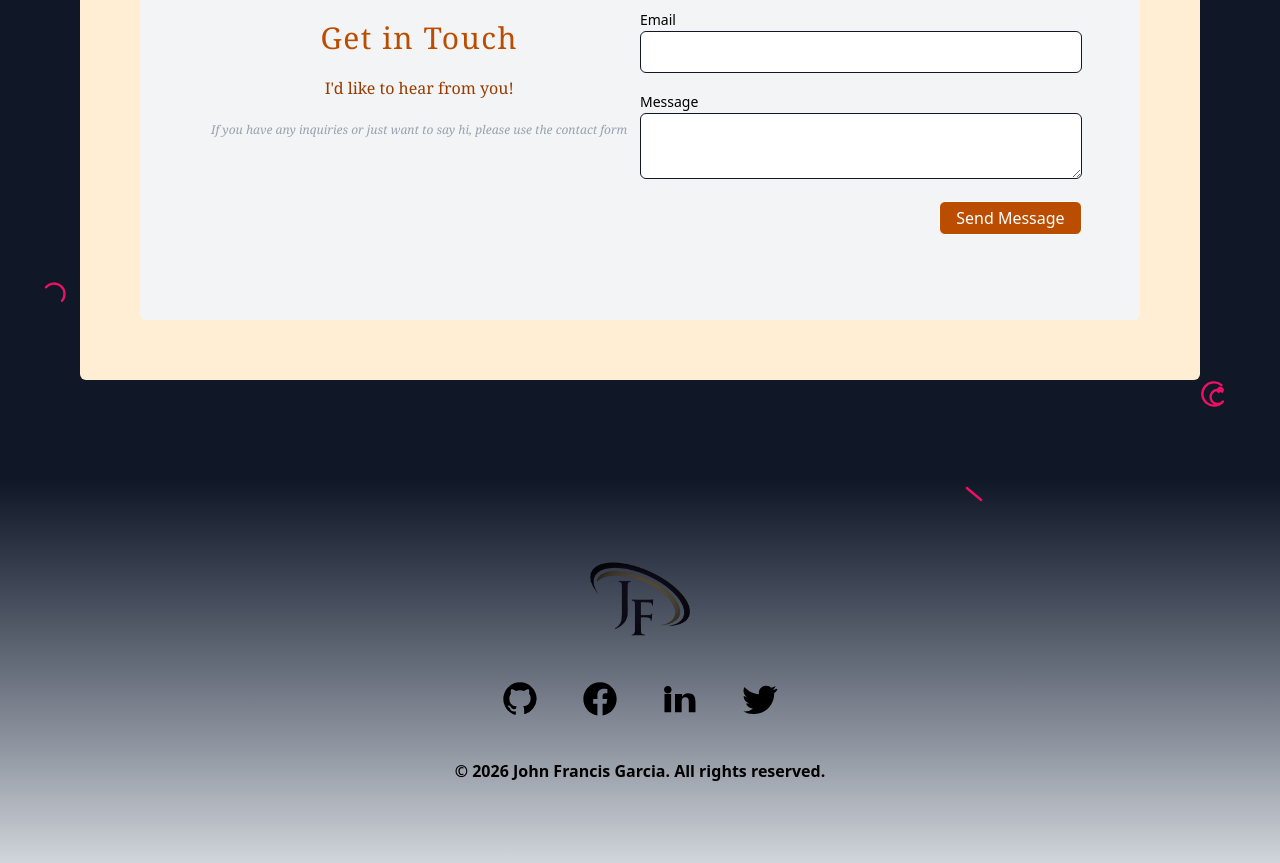
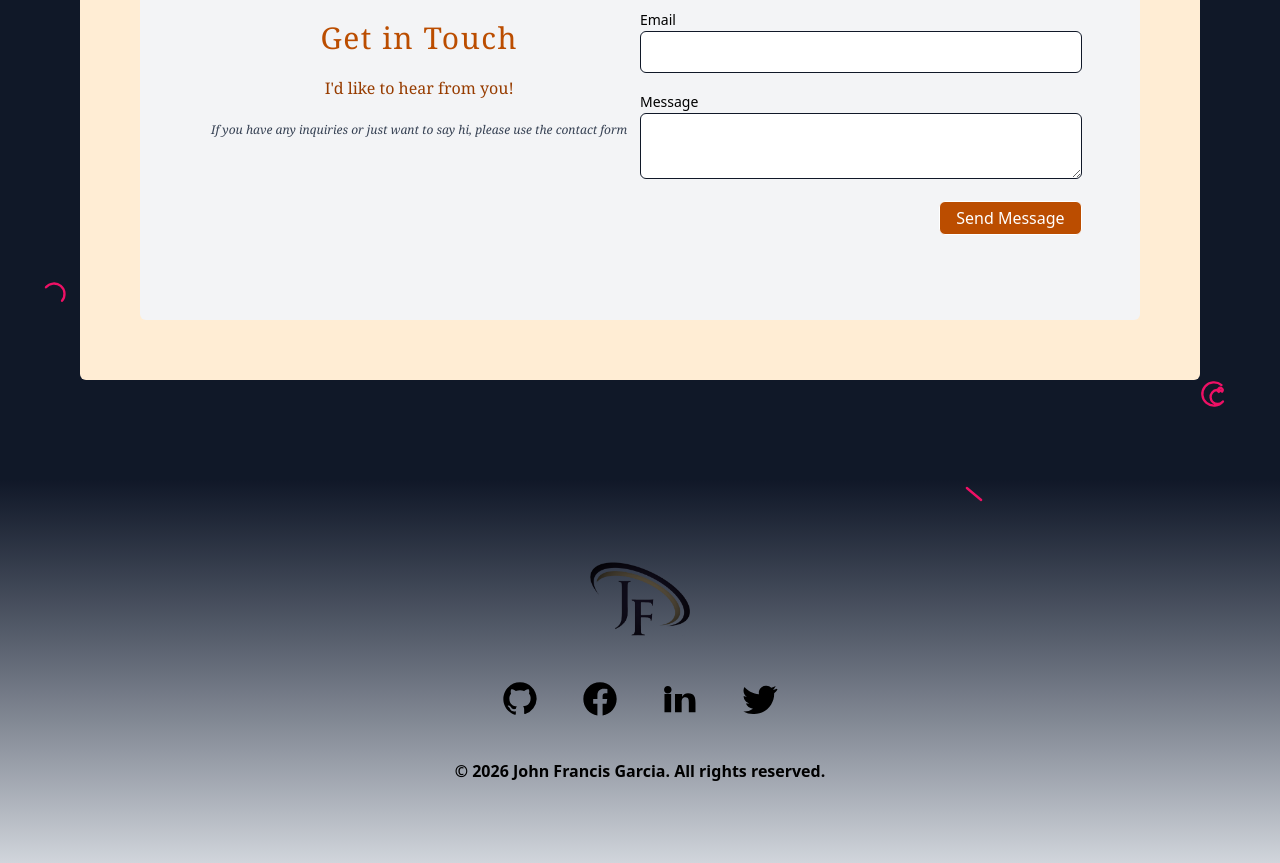
Before and after one commit to jfgarcia0911/jf-portfolio-nextjs, a Next.js app: page / in a window 1280 px wide. Shown: the part 4820-5683 px from the top of the page. Built offline with nearby package versions, Linux system fonts and the light colour scheme.

Commit message:
fix(accessibility): increase text contrast in Contact section for dark mode
- Change paragraph text color from text-gray-400 to text-gray-700 in dark mode
- Ensures sufficient contrast ratio (≥4.5:1) on light background

```diff
--- a/components/layout/Contact.jsx
+++ b/components/layout/Contact.jsx
@@ -37,7 +37,7 @@ export default function Contact({ isDarkMode }) {
 							I&apos;d like to hear from you!
 						</h3>
 						<p
-							className={` ${isDarkMode === "dark" ? "text-gray-400" : "text-white/80"} text-xs leading-relaxed italic  w-full text-center`}
+							className={` ${isDarkMode === "dark" ? "text-gray-700" : "text-white/80"} text-xs leading-relaxed italic  w-full text-center`}
 						>
 							If you have any inquiries or just want to say hi, please use the
 							contact form
```
